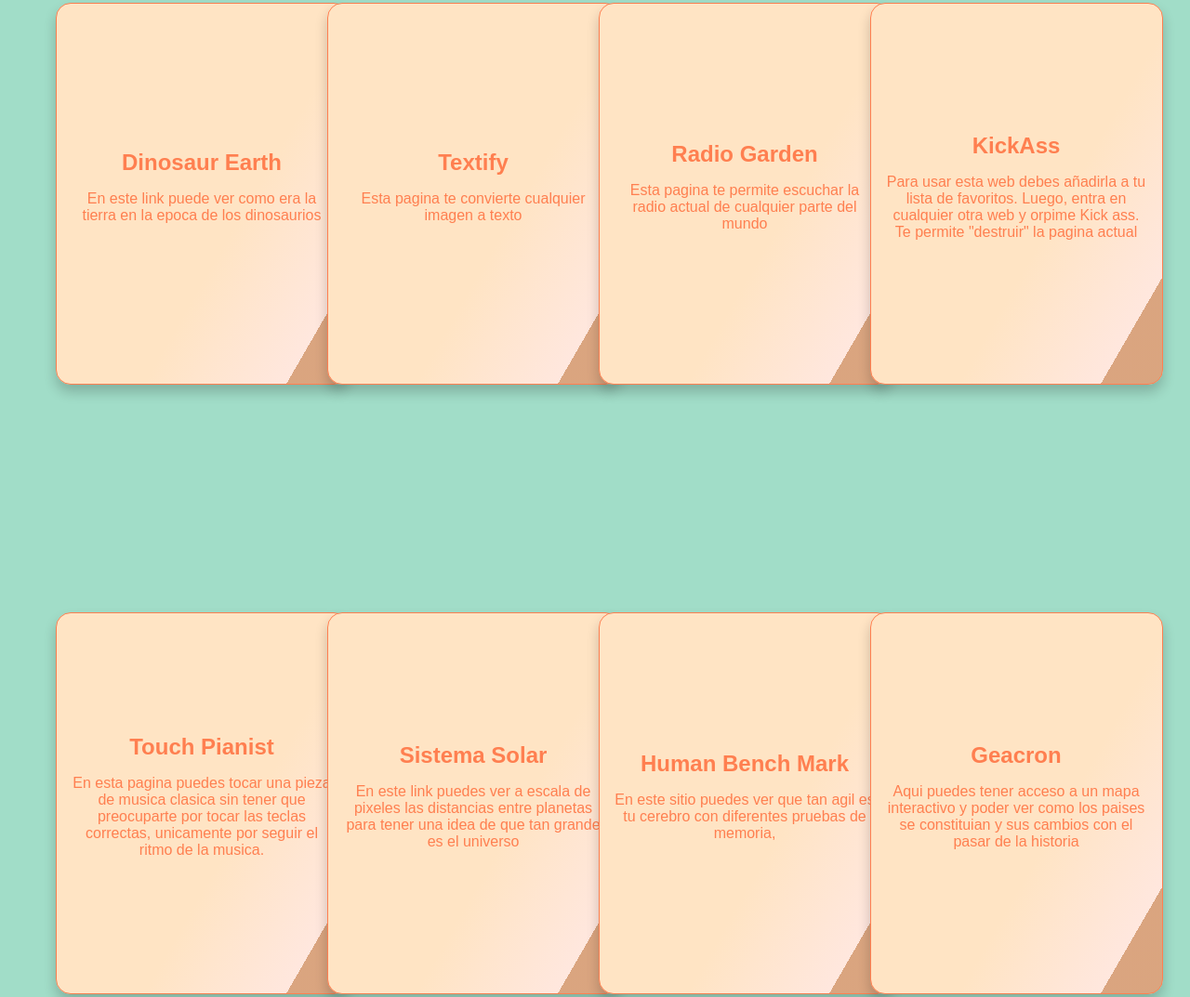
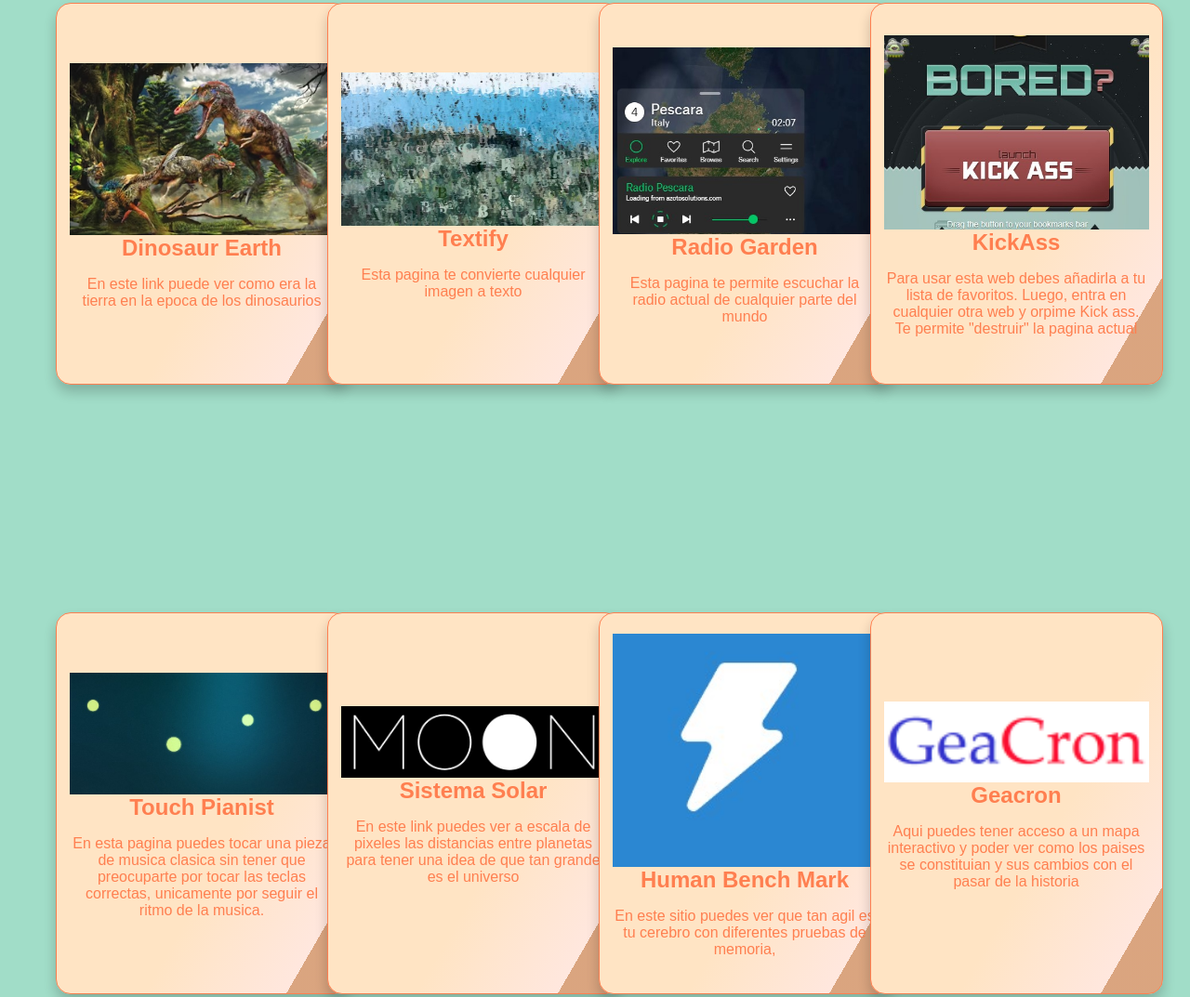
Before and after one commit to JorgeF19/WastingTimeWebs, a plain HTML site: page index.html in a window 1280 px wide. Shown: the part 574-1647 px from the top of the page at 93% size. Drawn offline with Linux system fonts and the light colour scheme.

Commit message:
Add files via upload

```diff
--- a/index.html
+++ b/index.html
@@ -70,7 +70,7 @@
             <div class="flip-card dinosaur">
                 <div class="flip-card-inner">
                     <div class="flip-card-front">
-                        <img src="img/dinosaur.jpg" alt="">
+                        <img src="dinosaur.jpg" alt="">
                         <p class="title">Dinosaur Earth</p>
                         <p>En este link puede ver como era la tierra en la epoca de los dinosaurios</p>
                     </div>
@@ -84,7 +84,7 @@
             <div class="flip-card textify">
                 <div class="flip-card-inner">
                     <div class="flip-card-front">
-                        <img src="img/textify.jpg" alt="">
+                        <img src="textify.jpg" alt="">
                         <p class="title">Textify</p>
                         <p>Esta pagina te convierte cualquier imagen a texto</p>
                     </div>
@@ -98,7 +98,7 @@
             <div class="flip-card radio-Garden">
                 <div class="flip-card-inner">
                     <div class="flip-card-front">
-                        <img src="img/radio garden.jpg" alt="">
+                        <img src="radio garden.jpg" alt="">
                         <p class="title">Radio Garden</p>
                         <p>Esta pagina te permite escuchar la radio actual de cualquier parte del mundo</p>
                     </div>
@@ -112,7 +112,7 @@
             <div class="flip-card Kickass">
                 <div class="flip-card-inner">
                     <div class="flip-card-front">
-                        <img src="img/kick assjpg.jpg" alt="">
+                        <img src="kick assjpg.jpg" alt="">
                         <p class="title">KickAss</p>
                         <p>Para usar esta web debes añadirla a tu lista de favoritos. Luego, entra en cualquier otra web y orpime Kick ass. Te permite "destruir" la pagina actual</p>
                     </div>
@@ -126,7 +126,7 @@
             <div class="flip-card touchPianist">
                 <div class="flip-card-inner">
                     <div class="flip-card-front">
-                        <img src="img/piano.jpg" alt="">
+                        <img src="piano.jpg" alt="">
                         <p class="title">Touch Pianist</p>
                         <p>En esta pagina puedes tocar una pieza de musica clasica sin tener que preocuparte por tocar las teclas correctas, unicamente por seguir el ritmo de la musica.</p>
                     </div>
@@ -141,7 +141,7 @@
             <div class="flip-card solar system">
                 <div class="flip-card-inner">
                     <div class="flip-card-front">
-                        <img src="img/sistema solar.jpg" alt="">
+                        <img src="sistema solar.jpg" alt="">
                         <p class="title">Sistema Solar</p>
                         <p>En este link puedes ver a escala de pixeles las distancias entre planetas para tener una idea de que tan grande es el universo</p>
                     </div>
@@ -155,7 +155,7 @@
             <div class="flip-card humanBenchMark">
                 <div class="flip-card-inner">
                     <div class="flip-card-front">
-                        <img src="img/human bench.jpg" alt="">
+                        <img src="human bench.jpg" alt="">
                         <p class="title">Human Bench Mark</p>
                         <p>En este sitio puedes ver que tan agil es tu cerebro con diferentes pruebas de memoria,</p>
                     </div>
@@ -170,7 +170,7 @@
                 <div class="flip-card-inner">
 
                     <div class="flip-card-front">
-                        <img src="img/Gearcon.png" alt="">
+                        <img src="Gearcon.png" alt="">
                         <p class="title">Geacron</p>
                         <p>Aqui puedes tener acceso a un mapa interactivo y poder ver como los paises se constituian y sus cambios con el pasar de la historia</p>
                     </div>
@@ -184,7 +184,7 @@
             <div class="flip-card pointer">
                 <div class="flip-card-inner">
                     <div class="flip-card-front">
-                        <img src="img/pointerjpg.jpg" alt="">
+                        <img src="pointerjpg.jpg" alt="">
                         <p class="title">Pinter Pointer</p>
                         <p>Este sitio web te pide que coloces tu mouse en algun espacio y se encargara de buscar una imagen en la web donde haya alguien apuntando a tu puntero</p>
                     </div>
@@ -198,7 +198,7 @@
             <div class="flip-card Ocearch">
                 <div class="flip-card-inner">
                     <div class="flip-card-front">
-                        <img src="img/ocearch.jpg" alt="">
+                        <img src="ocearch.jpg" alt="">
                         <p class="title">Ocearch</p>
                         <p>Aqui puedes ver en tiempo real la localizacion de algunos animales, asi como ver sus recorridos e informacion basica como su tamaño.</p>
                     </div>
```
